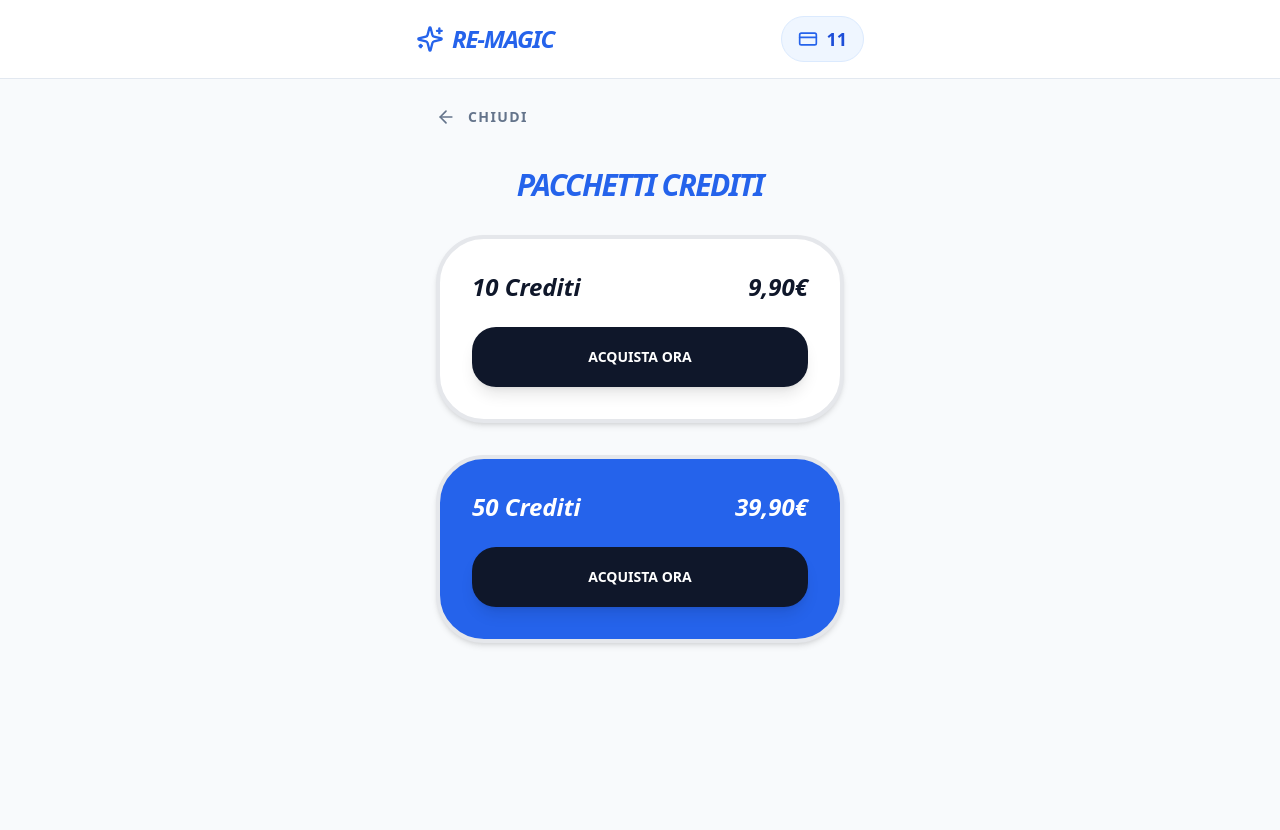
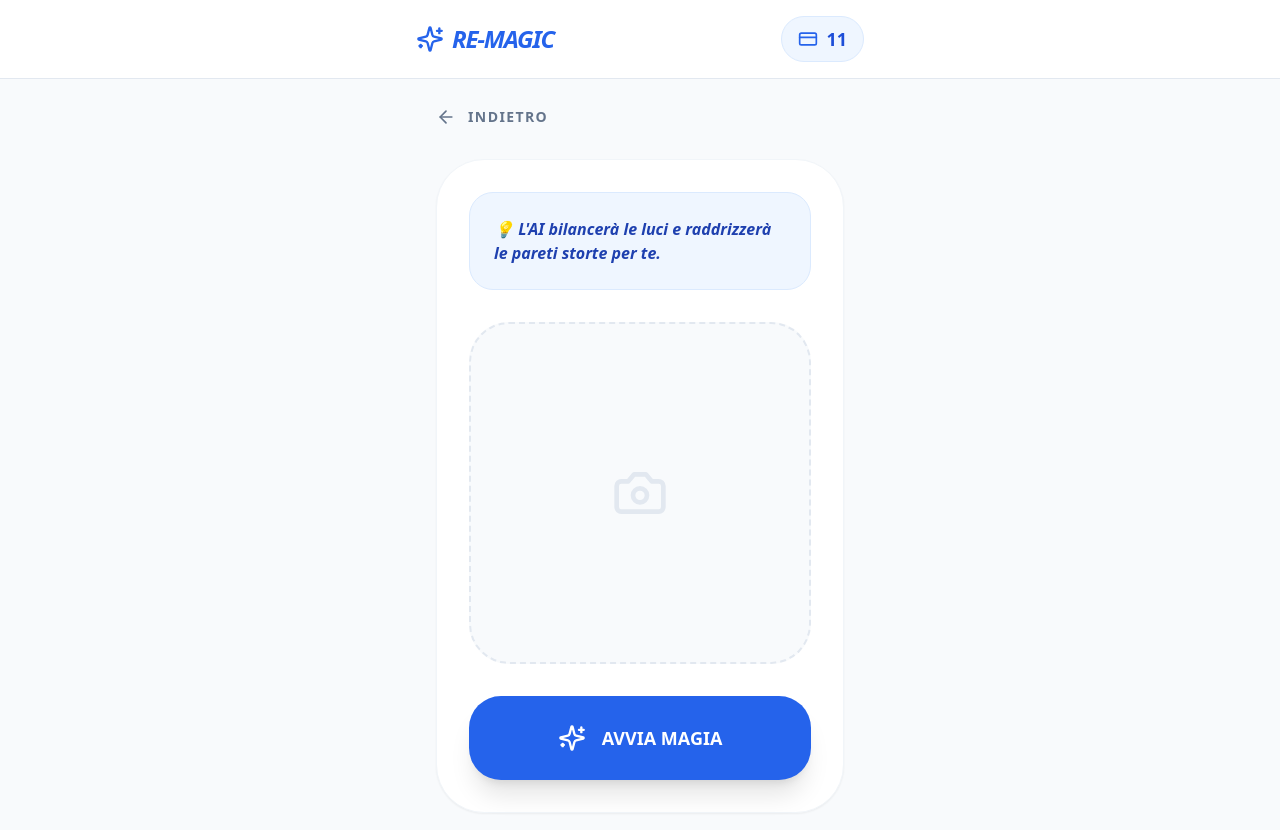
Before and after one commit to Silvia79r/real-estate-magic, a Next.js app: page / in a window 1280 px wide. Both pictures are taken after a click on the button "11". Shown: the top 830 px of the page. Before the commit the page ends 800 px from the top, so only its background shows below. Built offline with nearby package versions, Linux system fonts and the light colour scheme.

Commit message:
Update page.tsx

```diff
--- a/app/page.tsx
+++ b/app/page.tsx
@@ -5,25 +5,43 @@ import { Camera, Image as ImageIcon, Sparkles, CreditCard, Video, Loader2, Check
 export default function RealEstateApp() {
   const [activeTab, setActiveTab] = useState<'home' | 'photo' | 'video360' | 'staging' | 'social' | 'shop'>('home');
   const [isProcessing, setIsProcessing] = useState(false);
-  const [credits, setCredits] = useState(11); // Crediti aggiornati secondo il tuo screenshot
+  const [credits, setCredits] = useState(11);
   const [isDone, setIsDone] = useState(false);
+  const [imageUrl, setImageUrl] = useState<string | null>(null);
 
-  const startAiMagic = () => {
+  // FUNZIONE CHE ATTIVA L'AI REALE
+  const startAiMagic = async () => {
     if (credits <= 0) return setActiveTab('shop');
+
     setIsProcessing(true);
     setIsDone(false);
-    setTimeout(() => {
+
+    try {
+      // Qui l'app chiama il "tunnel" che hai creato su Replicate
+      const response = await fetch("/api/replicate", {
+        method: "POST",
+        headers: { "Content-Type": "application/json" },
+        body: JSON.stringify({
+          image: "https://replicate.delivery/pbxt/IJ9M9Z9J9Z9J9Z9J9Z9J9Z9J/room.jpg" // Foto di test
+        }),
+      });
+
+      const data = await response.json();
+
+      if (data.output) {
+        setCredits(prev => prev - 1);
+        setIsDone(true);
+      }
+    } catch (error) {
+      console.error("Errore AI:", error);
+      alert("C'è stato un problema con l'AI. Riprova!");
+    } finally {
       setIsProcessing(false);
-      setIsDone(true);
-      setCredits(prev => prev - 1);
-    }, 3500);
+    }
   };
 
   const MenuButton = ({ icon: Icon, label, sub, color, tab }: any) => (
-    <button
-      onClick={() => setActiveTab(tab)}
-      className="bg-white p-8 rounded-[2.5rem] shadow-sm border border-slate-100 flex flex-col items-center gap-4 hover:shadow-md transition-all active:scale-95 text-center w-full"
-    >
+    <button onClick={() => setActiveTab(tab)} className="bg-white p-8 rounded-[2.5rem] shadow-sm border border-slate-100 flex flex-col items-center gap-4 hover:shadow-md transition-all active:scale-95 text-center w-full">
       <div className={`w-16 h-16 ${color} rounded-2xl flex items-center justify-center mb-1 shadow-lg`}>
         <Icon className="w-10 h-10 text-white" />
       </div>
@@ -42,7 +60,7 @@ export default function RealEstateApp() {
             <Sparkles className="text-blue-600 w-7 h-7" />
             <h1 className="font-black text-2xl tracking-tighter text-blue-600 italic uppercase">RE-MAGIC</h1>
           </div>
-          <button onClick={() => setActiveTab('shop')} className="bg-blue-50 px-4 py-2 rounded-full flex items-center gap-2 border border-blue-100 active:scale-95">
+          <button onClick={() => setActiveTab('shop')} className="bg-blue-50 px-4 py-2 rounded-full flex items-center gap-2 border border-blue-100">
             <CreditCard className="w-5 h-5 text-blue-600" />
             <span className="text-lg font-black text-blue-700">{credits}</span>
           </button>
@@ -51,47 +69,20 @@ export default function RealEstateApp() {
 
       <main className="flex-1 p-5 max-w-md mx-auto w-full">
         {activeTab === 'home' ? (
-          <div className="space-y-8 animate-in fade-in duration-500">
+          <div className="space-y-8 animate-in fade-in">
             <div className="py-6 text-center">
               <h2 className="text-3xl font-black text-slate-800 leading-tight">Cosa vuoi creare<br/>oggi, Silvia?</h2>
             </div>
-
             <div className="grid grid-cols-2 gap-5">
               <MenuButton icon={ImageIcon} label="Foto AI" sub="Luci e Prospettiva" color="bg-blue-500" tab="photo" />
               <MenuButton icon={Layout} label="Arredo" sub="Virtual Staging" color="bg-indigo-500" tab="staging" />
               <MenuButton icon={Video} label="Video 360" sub="Tour Virtuale" color="bg-purple-500" tab="video360" />
               <MenuButton icon={Share2} label="Social" sub="Post e Grafiche" color="bg-emerald-500" tab="social" />
             </div>
-
-            {/* IL PULSANTE RIPRISTINATO */}
-            <div
-              onClick={() => setActiveTab('shop')}
-              className="bg-slate-900 p-8 rounded-[2.5rem] text-white shadow-xl cursor-pointer active:scale-95 transition-all mt-4"
-            >
+            <div onClick={() => setActiveTab('shop')} className="bg-slate-900 p-8 rounded-[2.5rem] text-white shadow-xl cursor-pointer active:scale-95 transition-all mt-4">
                <h3 className="text-xl font-black mb-2 uppercase tracking-tight italic">Ricarica Crediti</h3>
                <p className="text-sm opacity-80 leading-relaxed font-medium">Scegli un pacchetto o un abbonamento per il tuo team.</p>
             </div>
-          </div>
-        ) : activeTab === 'shop' ? (
-          <div className="space-y-8 animate-in fade-in">
-            <button onClick={() => setActiveTab('home')} className="flex items-center gap-3 text-slate-500 font-black text-sm uppercase tracking-widest py-2">
-              <ArrowLeft className="w-5 h-5" /> Chiudi
-            </button>
-            <div className="text-center">
-              <h2 className="text-3xl font-black italic text-blue-600 uppercase tracking-tighter">Pacchetti Crediti</h2>
-            </div>
-            {[
-              { title: "Starter", qty: "10 Crediti", price: "9,90€", desc: "Ideale per un singolo immobile", color: "bg-white" },
-              { title: "Pro", qty: "50 Crediti", price: "39,90€", desc: "Per agenti attivi ogni giorno", color: "bg-blue-600", text: "text-white" }
-            ].map((pkg, i) => (
-              <div key={i} className={`p-8 rounded-[3rem] border-4 ${pkg.color} ${pkg.text || 'text-slate-900'} shadow-md mb-4`}>
-                <div className="flex justify-between items-center mb-2 font-black text-2xl italic">
-                  <h4>{pkg.qty}</h4>
-                  <span>{pkg.price}</span>
-                </div>
-                <button className="w-full mt-4 py-5 rounded-[1.5rem] font-black text-sm uppercase bg-slate-900 text-white shadow-lg">Acquista Ora</button>
-              </div>
-            ))}
           </div>
         ) : (
           <div className="space-y-6 animate-in slide-in-from-bottom-6">
@@ -101,19 +92,14 @@ export default function RealEstateApp() {
             <div className="bg-white p-8 rounded-[3rem] shadow-sm border border-slate-100 text-center">
               {!isDone ? (
                 <>
-                  <div className="mb-8 p-6 bg-blue-50 rounded-3xl text-left border border-blue-100">
-                    <p className="text-[15px] text-blue-800 leading-snug font-bold italic">
-                      {activeTab === 'photo' && "💡 L'AI bilancerà le luci e raddrizzerà le pareti storte per te."}
-                      {activeTab === 'staging' && "💡 Carica una stanza vuota. L'AI inserirà mobili moderni in pochi secondi."}
-                      {activeTab === 'video360' && "💡 Carica un video MP4. L'AI creerà un tour navigabile e luminoso."}
-                      {activeTab === 'social' && "💡 Crea descrizioni accattivanti e grafiche per i tuoi canali social."}
-                    </p>
+                  <div className="mb-8 p-6 bg-blue-50 rounded-3xl text-left border border-blue-100 italic font-bold text-blue-800">
+                    <p>💡 L'AI bilancerà le luci e raddrizzerà le pareti storte per te.</p>
                   </div>
                   <div className="aspect-square border-2 border-dashed border-slate-200 rounded-[2.5rem] bg-slate-50 flex flex-col items-center justify-center mb-8">
                     {isProcessing ? <Loader2 className="w-14 h-14 text-blue-600 animate-spin" /> : <Camera className="w-14 h-14 text-slate-200" />}
                   </div>
-                  <button onClick={startAiMagic} className="w-full bg-blue-600 text-white py-7 rounded-[2rem] font-black text-lg shadow-xl flex items-center justify-center gap-4 active:scale-95">
-                    <Sparkles className="w-7 h-7" /> {isProcessing ? "ELABORAZIONE..." : "AVVIA MAGIA"}
+                  <button onClick={startAiMagic} disabled={isProcessing} className="w-full bg-blue-600 text-white py-7 rounded-[2rem] font-black text-lg shadow-xl flex items-center justify-center gap-4">
+                    <Sparkles className="w-7 h-7" /> {isProcessing ? "CONNETTENDO AI..." : "AVVIA MAGIA"}
                   </button>
                 </>
               ) : (
@@ -122,24 +108,18 @@ export default function RealEstateApp() {
                     <CheckCircle className="w-12 h-12 text-emerald-500" />
                   </div>
                   <h3 className="text-2xl font-black text-slate-800 uppercase italic tracking-tighter mb-8 text-center">Risultato Pronto!</h3>
-                  <div className="space-y-4 w-full">
-                    <button className="w-full bg-slate-900 text-white p-6 rounded-[2rem] flex items-center justify-between shadow-lg active:scale-95">
-                      <div className="flex items-center gap-4 text-left">
+                  <div className="space-y-4 w-full text-center">
+                    <button className="w-full bg-slate-900 text-white p-6 rounded-[2rem] flex items-center justify-between shadow-lg">
+                      <div className="flex items-center gap-4">
                         <ImageIcon className="w-6 h-6 text-blue-400" />
-                        <div>
-                           <p className="font-black text-sm tracking-tight uppercase leading-none">Portali 4:3</p>
-                           <p className="text-[10px] opacity-50">Orizzontale</p>
-                        </div>
+                        <span className="font-black text-sm tracking-tight uppercase">Portali 4:3</span>
                       </div>
                       <Download className="w-6 h-6 text-blue-400" />
                     </button>
-                    <button className="w-full bg-white border-4 border-slate-100 text-slate-900 p-6 rounded-[2rem] flex items-center justify-between shadow-sm active:scale-95">
-                      <div className="flex items-center gap-4 text-left">
+                    <button className="w-full bg-white border-4 border-slate-100 text-slate-900 p-6 rounded-[2rem] flex items-center justify-between shadow-sm">
+                      <div className="flex items-center gap-4">
                         <Smartphone className="w-6 h-6 text-purple-500" />
-                        <div>
-                           <p className="font-black text-sm tracking-tight uppercase leading-none">Social 4:5</p>
-                           <p className="text-[10px] text-slate-400">Verticale</p>
-                        </div>
+                        <span className="font-black text-sm tracking-tight uppercase">Social 4:5</span>
                       </div>
                       <Download className="w-6 h-6 text-purple-500" />
                     </button>
```
